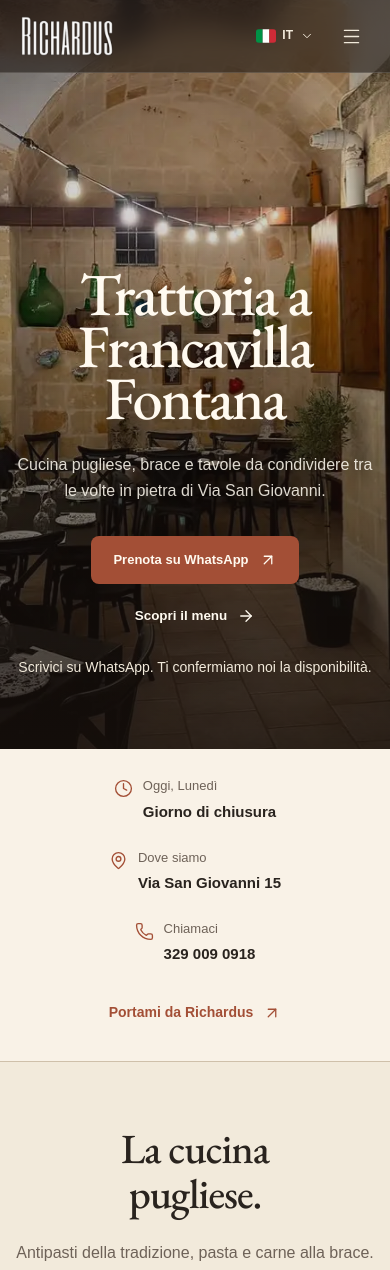
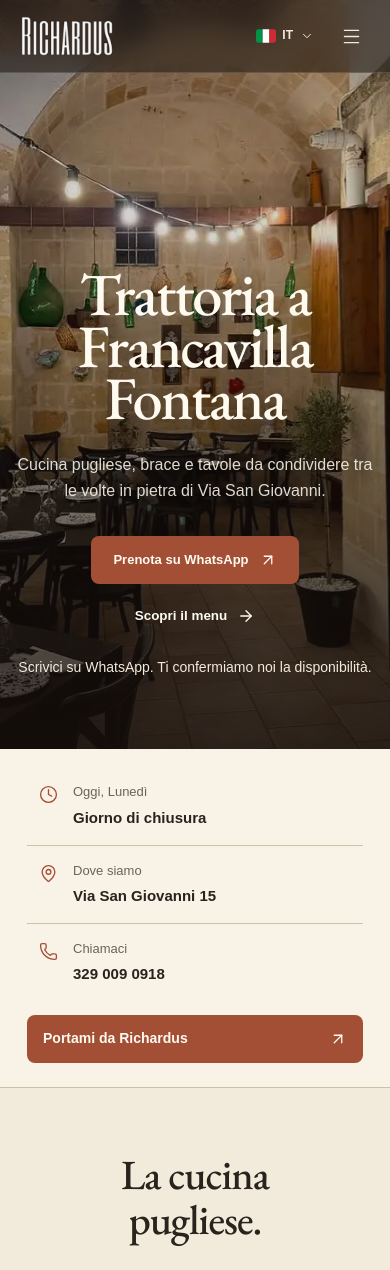
Before and after one commit to FrancescoPalasciano/richardus, a Next.js app: page / in a window 390 px wide. Shown: the top 1270 px of the page. Built offline with nearby package versions, Linux system fonts and the light colour scheme; a web font is replaced by a local one.

Commit message:
fix: refine responsive info strip

```diff
--- a/src/app/Home.module.css
+++ b/src/app/Home.module.css
@@ -365,11 +365,6 @@
   }
 }
 @media (min-width: 720px) {
-  .infoStrip {
-    grid-template-columns: 1.15fr 1fr 0.8fr auto;
-    align-items: center;
-    gap: 24px;
-  }
   .sectionIntro {
     grid-template-columns: 1.35fr 0.65fr;
     align-items: end;
@@ -394,6 +389,13 @@
     padding-inline: clamp(32px, 5vw, 80px);
   }
 }
+@media (min-width: 900px) {
+  .infoStrip {
+    grid-template-columns: 1.15fr 1fr 0.8fr auto;
+    align-items: center;
+    gap: 24px;
+  }
+}
 @media (min-width: 1100px) {
   .heroCopy {
     padding-bottom: 110px;
@@ -415,13 +417,34 @@
   }
   .infoStrip {
     grid-template-columns: 1fr;
-    justify-items: center;
+    gap: 0;
+    max-width: 336px;
+    padding-block: 18px 24px;
   }
   .infoItem {
-    width: fit-content;
+    display: grid;
+    grid-template-columns: 22px minmax(0, 1fr);
+    width: 100%;
+    align-items: start;
+    gap: 12px;
+    padding: 14px 12px;
+  }
+  .infoItem:nth-child(n + 2) {
+    border-top: 1px solid var(--border);
   }
   .directions {
-    justify-self: center;
-    margin-top: 2px;
+    width: 100%;
+    min-height: 48px;
+    justify-content: space-between;
+    justify-self: stretch;
+    margin-top: 14px;
+    padding-inline: 16px;
+    border-radius: var(--radius-sm);
+    background: var(--primary);
+    color: var(--primary-foreground);
+    transition: background-color var(--motion-feedback);
+  }
+  .directions:hover {
+    background: #7f3b2a;
   }
 }
```
